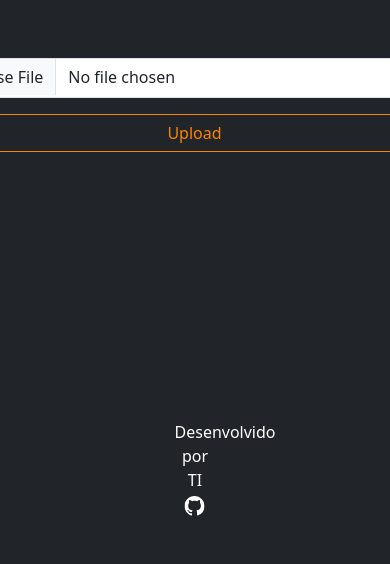
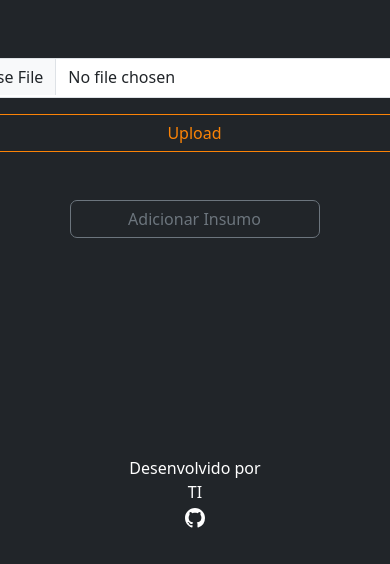
Before and after one commit to L4N0XD/Stanza, a Django app: page /upload-page-obras/ in a window 390 px wide. Shown: the part 280-844 px from the top of the page. Run offline with Django 4.2, Linux system fonts and the light colour scheme; some libraries are stand-ins or nearby versions; some web fonts are replaced.

Commit message:
03/05/2023 Bootstrap and CSS mods

```diff
--- a/core/views.py
+++ b/core/views.py
@@ -315,7 +315,8 @@ def dados_obras(dados_xls, request):
         data_entrada_obra = None if pd.isna(row[21]) else row[21] if isinstance(row[21], str) else None
         data_vencimento = None if pd.isna(row[22]) else row[22] if isinstance(row[22], str) else None
         status = 'Total'
-
+        if cod_insumo == 5444:
+            print(cod_insumo)
         insumos = Insumos.objects.filter(codigo_insumo=cod_insumo)
         if insumos.exists() and data_emissao_pc:
             insumo = insumos.first()
@@ -355,7 +356,7 @@ def dados_obras(dados_xls, request):
                   cod_NF=cod_NF,
                   prev_entrega=(format_date(prev_entrega)),
                   quant_entregue=quant_entregue,
-                  data_entrada_obra=(format_date(data_entrada_obra)),
+                  data_entrada_obra=(data_entrada_obra),
                   data_vencimento=(format_date(data_vencimento)),
                   data_prev_final = data_prev_final
                   ))
--- a/stanza/settings.py
+++ b/stanza/settings.py
@@ -26,7 +26,7 @@ SECRET_KEY = 'django-insecure-48f=_ro^(n4z#9fs8hb6bt@zv==l-94%wn7qy2c-6c$%w^@^)o
 # SECURITY WARNING: don't run with debug turned on in production!
 DEBUG = True
 
-ALLOWED_HOSTS = []
+ALLOWED_HOSTS = ['*']
 
 
 # Application definition
--- a/templates/pages/footer.html
+++ b/templates/pages/footer.html
@@ -7,6 +7,7 @@
                         <path d="M8 0C3.58 0 0 3.58 0 8c0 3.54 2.29 6.53 5.47 7.59.4.07.55-.17.55-.38 0-.19-.01-.82-.01-1.49-2.01.37-2.53-.49-2.69-.94-.09-.23-.48-.94-.82-1.13-.28-.15-.68-.52-.01-.53.63-.01 1.08.58 1.23.82.72 1.21 1.87.87 2.33.66.07-.52.28-.87.51-1.07-1.78-.2-3.64-.89-3.64-3.95 0-.87.31-1.59.82-2.15-.08-.2-.36-1.02.08-2.12 0 0 .67-.21 2.2.82.64-.18 1.32-.27 2-.27.68 0 1.36.09 2 .27 1.53-1.04 2.2-.82 2.2-.82.44 1.1.16 1.92.08 2.12.51.56.82 1.27.82 2.15 0 3.07-1.87 3.75-3.65 3.95.29.25.54.73.54 1.48 0 1.07-.01 1.93-.01 2.2 0 .21.15.46.55.38A8.012 8.012 0 0 0 16 8c0-4.42-3.58-8-8-8z"/>
                       </svg>
                     </a>
+                  </div>
     </section>
   </footer>
   <style>
@@ -28,4 +29,5 @@
     }
 
 
+
     </style>
--- a/templates/pages/header.html
+++ b/templates/pages/header.html
@@ -3,8 +3,8 @@
      <div class="modal fade" id="exampleModal" tabindex="-1" aria-labelledby="exampleModalLabel" aria-hidden="true">
       <div class="modal-dialog bg-dark">
         <div class="modal-content bg-dark">
-          <div class="modal-header bg-dark mb-3" style="border-bottom: white solid; border-radius: 20px;">
-            <h1 class="modal-title fs-5 text-white mx-auto" id="exampleModalLabel">Adicionar Insumo</h1>
+          <div class="modal-header bg-dark mb-3" style="border-bottom: #fb8306 solid; border-radius: 20px;">
+            <h1 class="modal-title fs-5 mx-auto" style="color:#fb8306;" id="exampleModalLabel">Adicionar Insumo</h1>
           </div>
           <div class="modal-body bg-dark">
             <form id='novoInsumo' method="POST" action="{% url 'insumos' %}" enctype="multipart/form-data">
@@ -26,7 +26,7 @@
                   </div>
                 </div>
               </div>
-              <div class="modal-footer bg-dark" style="border-top: white solid; border-radius: 20px;">
+              <div class="modal-footer bg-dark" style="border-top: #fb8306 solid; border-radius: 20px;">
                 <div class="dropdown">
                   <button style="width: 90%; margin-right: 55px;" class="btn btn-secondary dropdown-toggle" type="button" id="dropdownMenuButton2" data-bs-toggle="dropdown" aria-expanded="false">
                     Insumos cadastrados
@@ -62,7 +62,7 @@
               <div class="collapse navbar-collapse" id="navbarColor01">
                 <ul class="navbar-nav me-auto mb-2 mb-lg-0">
                   <li class="nav-item">
-                    <a class="nav-link active" aria-current="page" href="/index">Home</a>
+                    <a class="nav-link " aria-current="page" href="/index">Home</a>
                   </li>
                   <li class="nav-item dropdown">
                     <a class="nav-link dropdown-toggle" href="#" role="button" data-bs-toggle="dropdown" aria-expanded="false">
--- a/templates/pages/upload-page-obras.html
+++ b/templates/pages/upload-page-obras.html
@@ -23,18 +23,26 @@
     <div class="input-group mb-3 justify-content-center">
       <div class="meu-elemento "><span class="material-symbols-outlined">document_scanner</span></div>
         <div id="divProgress" class="progress" role="progressbar" aria-label="Basic example" aria-valuenow="0" aria-valuemin="0" aria-valuemax="100" style="width: 500px;display: none;border-radius: 10px;top: 50%;position: fixed;" >
-            <div class="progress-bar"  id="progresso" style="width: 0%; position: relative; z-index: 0; background: orange;"></div>
+            <div class="progress-bar"  id="progresso" style="width: 0%; position: relative; z-index: 0; background: #fb8306"></div>
             <p id="text_progress" style="position: absolute; z-index: 1; text-align: center; left: 50%; transform: translateX(-50%); color: black"></p>
         </div>
 
             <div class="form-group "style="width:500px;top: 40%;display: grid;position: fixed;" id='uploadForm'>
                 <input type="file" class="form-control mb-3" id="arquivo" style="height: 40px;" name="arquivo">
                 <button id="startUpload" class="btn btn-outline-stanza"  type="submit">Upload</button>
+                <!-- Button trigger modal -->
+                <button type="button" class="btn btn-outline-secondary mt-5 mx-auto" style="width: 50%; border-radius: 7px;" data-bs-toggle="modal" data-bs-target="#exampleModal"> Adicionar Insumo </button>
             </div>
+
         </div>
     </form>
 </body>
 {% include "footer.html" %}
+<style>
+  .col-2 {
+      width: 40%;
+  }
+</style>
     <script>
     document.querySelector('#titulo').textContent = 'Upload de solicitação de compra'
     const startUpload = document.querySelector('#startUpload')
--- a/templates/pages/upload-page-rh.html
+++ b/templates/pages/upload-page-rh.html
@@ -49,6 +49,10 @@
     </body>
     {% include "footer.html" %}
     <style>
+      .col-2 {
+          width: 40%;
+      }
+
     #arquivo1::-webkit-file-upload-button {display: none;}
     #arquivo2::-webkit-file-upload-button {display: none;}
     .divInput {background-color:white;}
```
Also changed, not shown: templates/pages/graphic.html (+4 -7 lines), templates/pages/index.html (+24 -3 lines).
